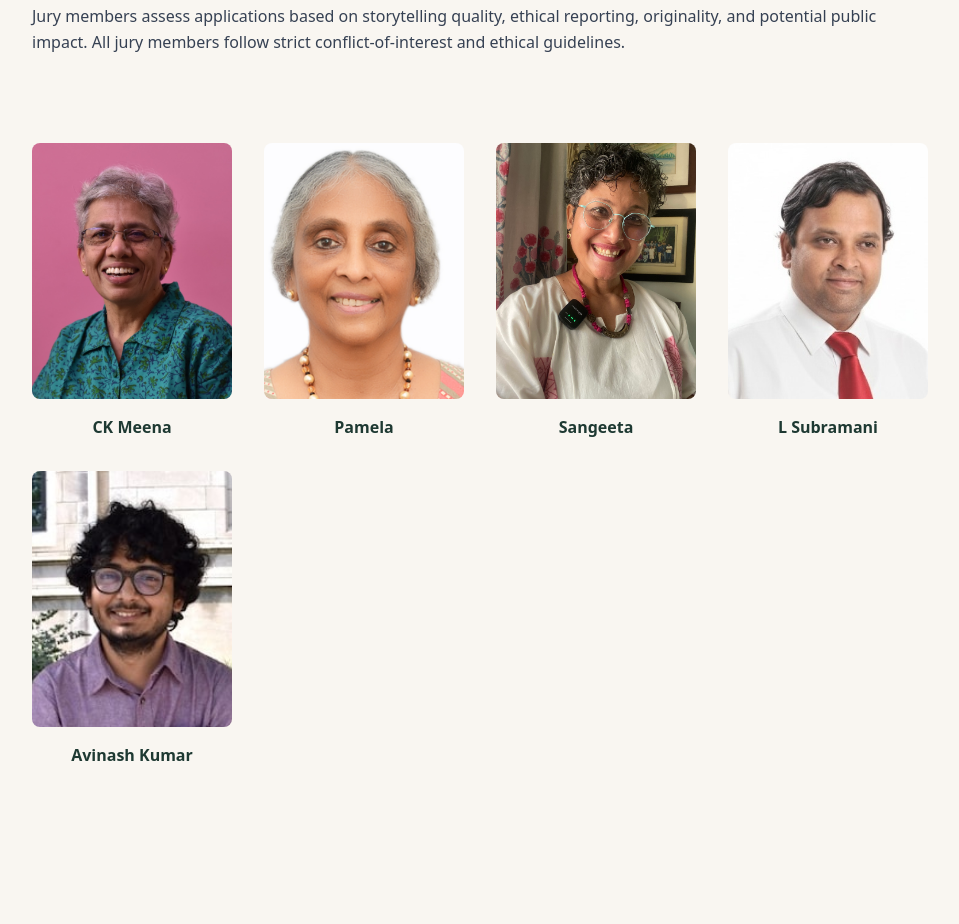
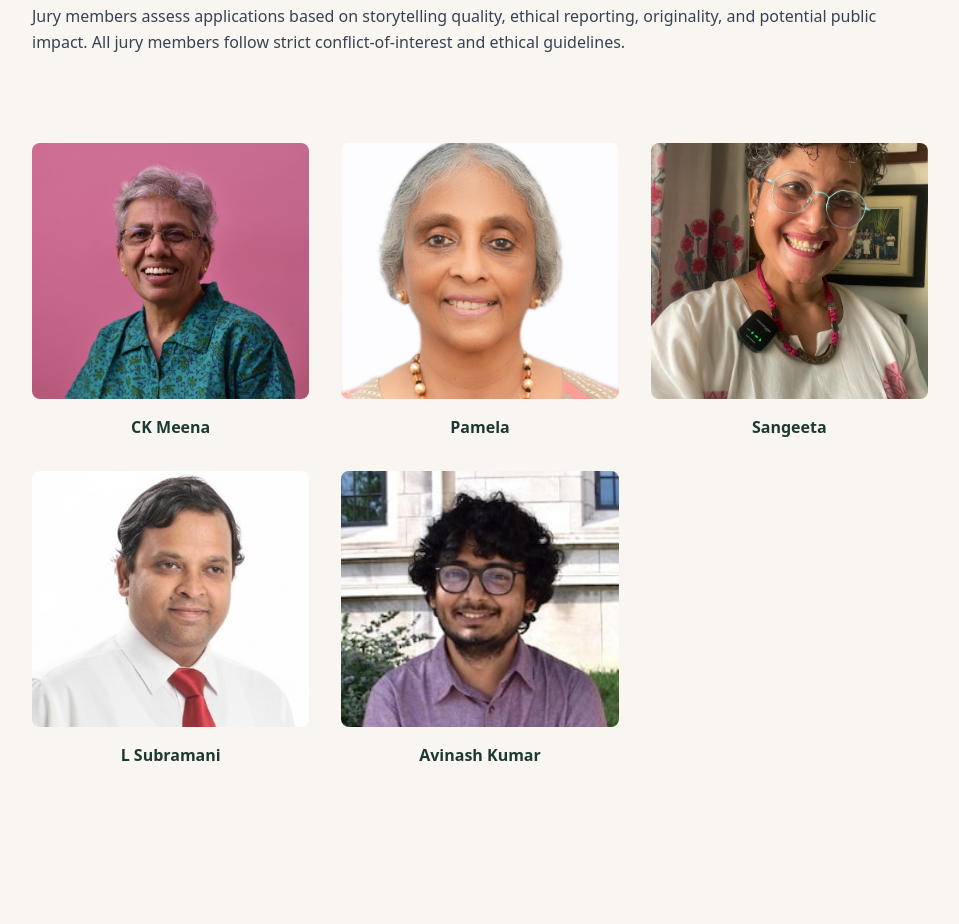
Before and after one commit to jayanthbagare/ifdi, a website: page fellowship.html in a window 1280 px wide. Shown: the part 4719-5643 px from the top of the page, without its empty margins (160-1119 px from the left). Drawn offline with Linux system fonts and the light colour scheme; a web font is replaced by a local one.

Commit message:
Updated fellowship.html

```diff
--- a/fellowship.html
+++ b/fellowship.html
@@ -216,7 +216,7 @@
                 <br/>
 
                 <!-- Jury Grid -->
-                <div class="grid grid-cols-2 md:grid-cols-4 gap-8 max-w-5xl mx-auto mt-8">
+                <div class="grid grid-cols-2 md:grid-cols-3 gap-8 max-w-5xl mx-auto mt-8">
                     <!-- Jury Member 1: CK Meena -->
                     <div class="text-center">
                         <img src="assets/jury_ck_meena.jpg"
```
Also changed, not shown: style.css.
